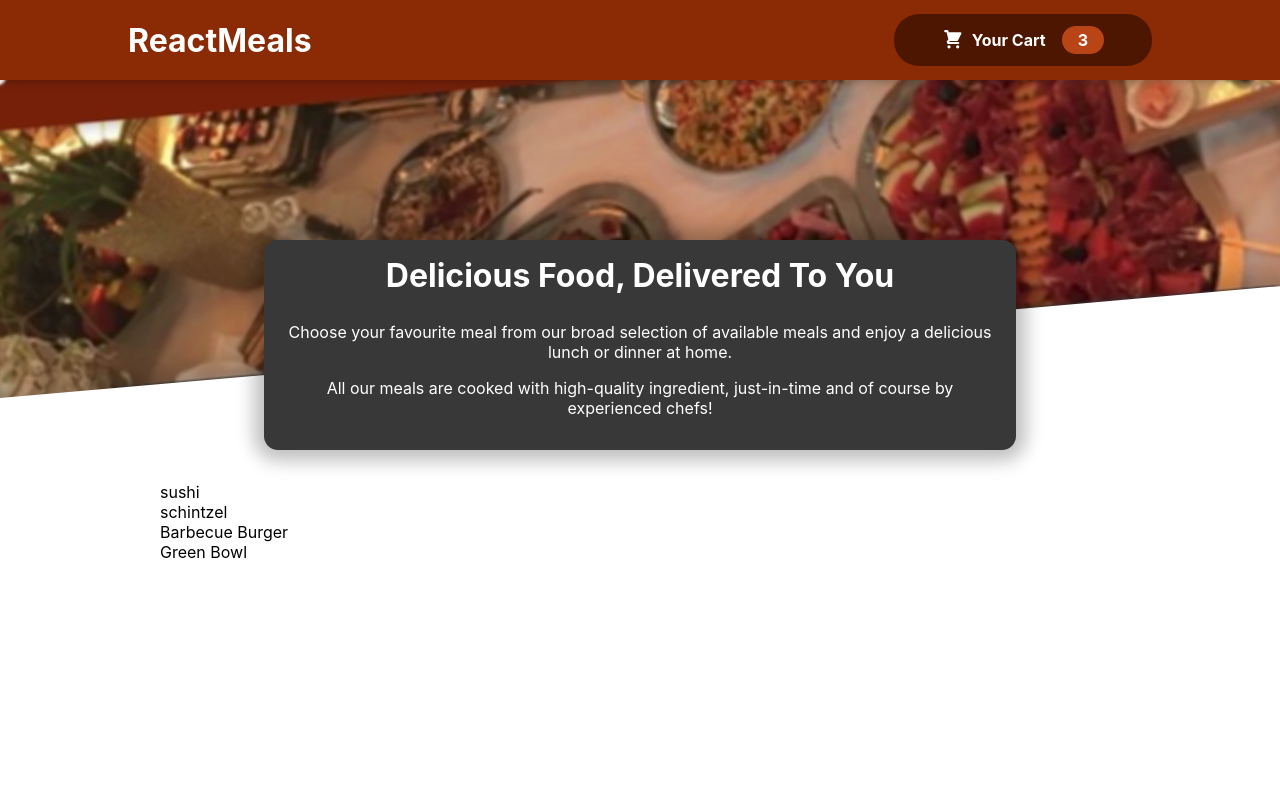
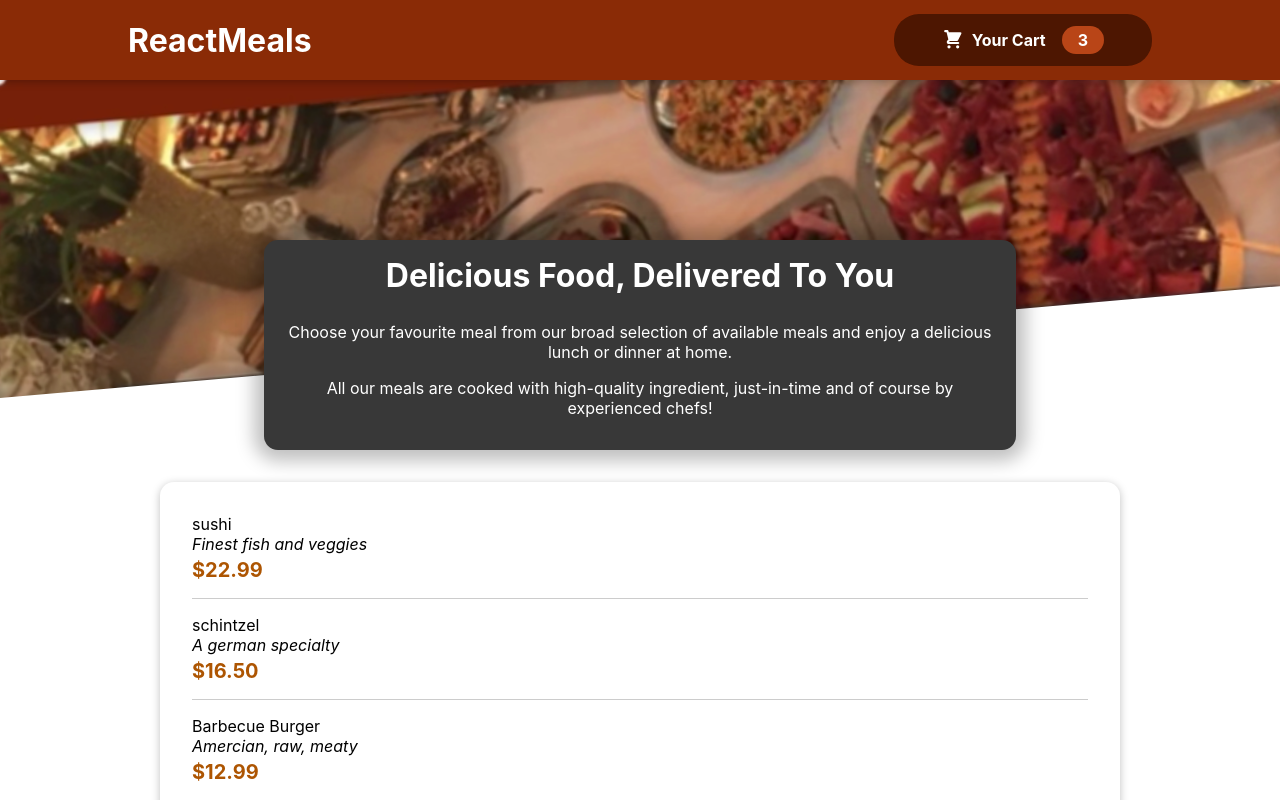
Before and after one commit to suman7033/Restaurant_web1, a React (Create React App) app: page / in a window 1280 px wide. Shown: the top 800 px of the page. Built offline with nearby package versions, Linux system fonts and the light colour scheme.

Commit message:
making a MealItem and Card style

```diff
--- a/src/components/Meals/AvailableMeals.js
+++ b/src/components/Meals/AvailableMeals.js
@@ -1,3 +1,6 @@
+import Card from '../UI/Card';
+import MealItem from './MealItem/MealItem';
+
 import classes from './AvailableMeals.module.css';
 
 const DUMMY_MEALS = [
@@ -27,13 +30,19 @@
     },
 ];
 const AvailableMeals = ()=>{
-    const mealsList = DUMMY_MEALS.map(meal => <li>{meal.name}</li>);
+    const mealsList = DUMMY_MEALS.map((meal) => <MealItem
+    key={meal.id}
+    name={meal.name}
+    description={meal.description}
+    price={meal.price}/>);
 
     return (
        <section className={classes.meals}>
+        <Card>
         <ul>
             {mealsList}
         </ul>
+        </Card>
        </section>
     )
 }
--- /dev/null
+++ b/src/components/Meals/MealItem/MealItem.js
@@ -0,0 +1,19 @@
+import classes from './MealItem.module.css';
+
+const MealItem = (props)=>{
+    const price = `$${props.price.toFixed(2)}`;
+    return (
+       <li className={classes.meal}>
+        <div>
+        <div>{props.name}</div>
+        <div className={classes.description}>{props.description}</div>
+        <div className={classes.price}>{price}</div>
+        </div>
+        <div>
+
+        </div>
+       </li>
+    )
+}
+
+export default MealItem;
--- /dev/null
+++ b/src/components/Meals/MealItem/MealItem.module.css
@@ -0,0 +1,22 @@
+.meal {
+    display: flex;
+    justify-content: space-between;
+    margin: 1rem;
+    padding-bottom: 1rem;
+    border-bottom: 1px solid #ccc;
+  }
+
+  .meal h3 {
+    margin: 0 0 0.25rem 0;
+  }
+
+  .description {
+    font-style: italic;
+  }
+
+  .price {
+    margin-top: 0.25rem;
+    font-weight: bold;
+    color: #ad5502;
+    font-size: 1.25rem;
+  }
--- /dev/null
+++ b/src/components/UI/Card.js
@@ -0,0 +1,9 @@
+import classes from './Card.module.css';
+
+const Card = (props)=>{
+    return (
+      <div className={classes.card}>{props.children}</div>
+    )
+}
+
+export default Card;
--- /dev/null
+++ b/src/components/UI/Card.module.css
@@ -0,0 +1,6 @@
+.card {
+    padding: 1rem;
+    box-shadow: 0 2px 8px rgba(0, 0, 0, 0.25);
+    border-radius: 14px;
+    background-color: white;
+  }
```
Also changed, not shown: src/components/UI/UI.js (deleted).
